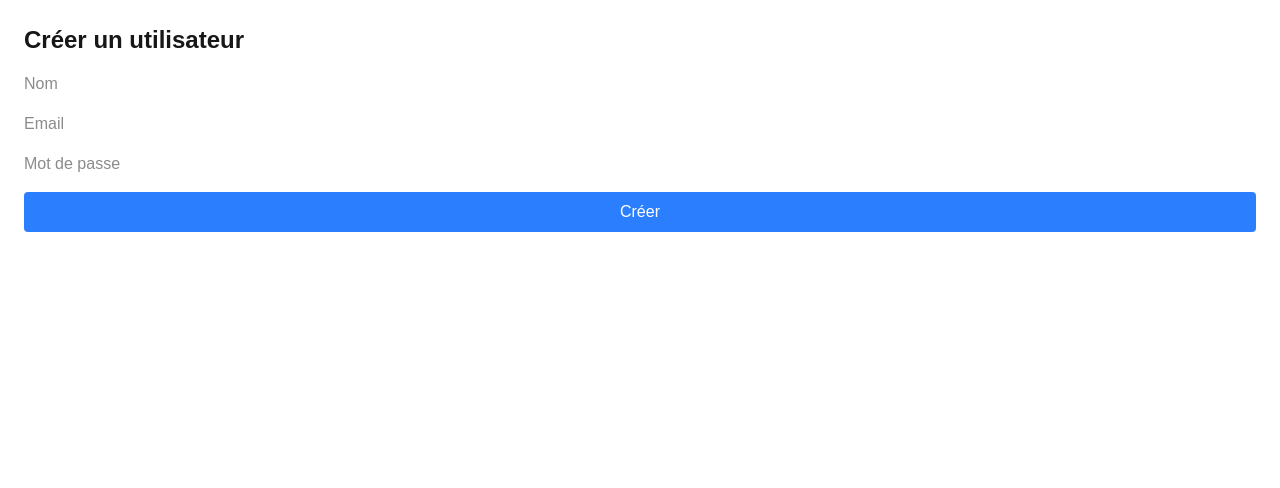
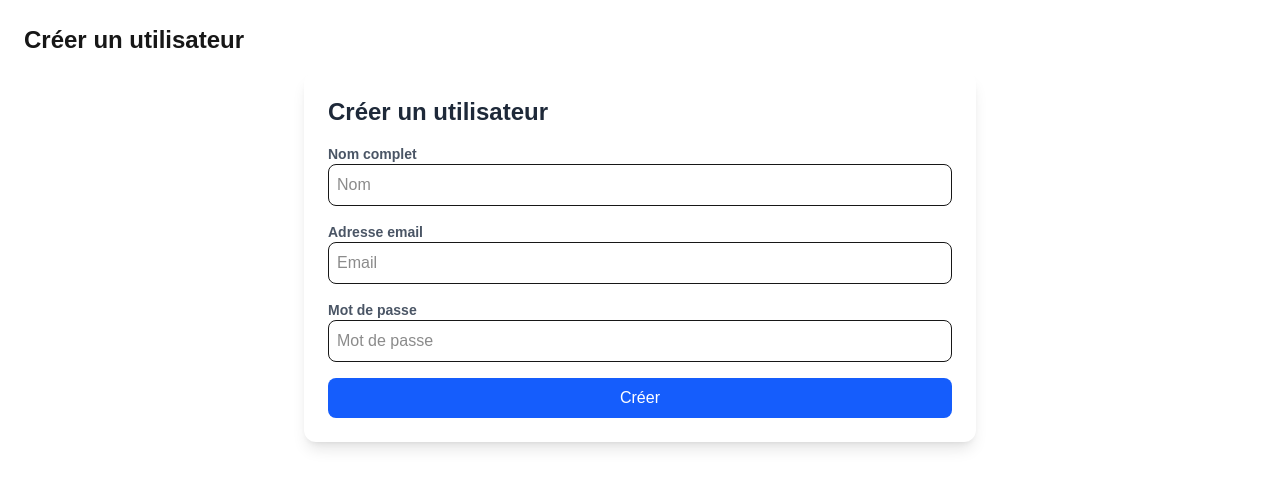
Before and after one commit to Nicnry/s-calculator-js, a Next.js app: page /users/new in a window 1280 px wide. Shown: the top 488 px of the page. Built offline with nearby package versions, Linux system fonts and the light colour scheme; no server answers.

Commit message:
Add page users/new

```diff
--- a/src/app/components/UserForm.tsx
+++ b/src/app/components/UserForm.tsx
@@ -1,4 +1,4 @@
-"use client";
+'use client';
 
 import { useState } from "react";
 import { useRouter } from "next/navigation";
@@ -21,20 +21,62 @@ export default function UserForm({ user }: { user?: User }) {
       } else {
         await addUser(formData);
       }
-      router.push("/users");
+      router.replace("/users");
+      router.refresh();
     } catch (error) {
       console.error("Erreur lors de l'enregistrement", error);
     }
   };
 
   return (
-    <form onSubmit={handleSubmit} className="flex flex-col gap-4">
-      <input type="text" name="name" placeholder="Nom" value={formData.name} onChange={handleChange} required />
-      <input type="email" name="email" placeholder="Email" value={formData.email} onChange={handleChange} required />
-      <input type="password" name="password" placeholder="Mot de passe" value={formData.password} onChange={handleChange} />
-      <button type="submit" className="bg-blue-500 text-white p-2 rounded">
-        {user ? "Modifier" : "Créer"}
-      </button>
-    </form>
+    <div className="max-w-2xl mx-auto bg-white shadow-lg rounded-xl overflow-hidden p-6">
+      <h2 className="text-2xl font-bold text-gray-800 mb-4">{user ? "Modifier l'utilisateur" : "Créer un utilisateur"}</h2>
+      <form onSubmit={handleSubmit} className="space-y-4">
+        <div className="flex flex-col">
+          <label className="text-sm font-semibold text-gray-600">Nom complet</label>
+          <input
+            type="text"
+            name="name"
+            placeholder="Nom"
+            value={formData.name}
+            onChange={handleChange}
+            required
+            className="p-2 border rounded-lg focus:outline-none focus:ring-2 focus:ring-blue-500"
+          />
+        </div>
+
+        <div className="flex flex-col">
+          <label className="text-sm font-semibold text-gray-600">Adresse email</label>
+          <input
+            type="email"
+            name="email"
+            placeholder="Email"
+            value={formData.email}
+            onChange={handleChange}
+            required
+            className="p-2 border rounded-lg focus:outline-none focus:ring-2 focus:ring-blue-500"
+          />
+        </div>
+
+        <div className="flex flex-col">
+          <label className="text-sm font-semibold text-gray-600">Mot de passe</label>
+          <input
+            type="password"
+            name="password"
+            placeholder="Mot de passe"
+            value={formData.password}
+            onChange={handleChange}
+            className="p-2 border rounded-lg focus:outline-none focus:ring-2 focus:ring-blue-500"
+          />
+        </div>
+
+        <button
+          type="submit"
+          className="bg-blue-600 text-white px-4 py-2 rounded-lg hover:bg-blue-700 transition-colors w-full"
+        >
+          {user ? "Modifier" : "Créer"}
+        </button>
+      </form>
+    </div>
   );
 }
--- a/src/app/services/userService.ts
+++ b/src/app/services/userService.ts
@@ -8,7 +8,8 @@ export async function getUsers(): Promise<User[]>  {
       next: {
         revalidate: 60,
         tags: ['users']
-      }
+      },
+      cache: "no-store"
     });
     if (!res.ok) {
       throw new Error("Erreur lors de la récupération des utilisateurs");
--- a/src/app/users/page.tsx
+++ b/src/app/users/page.tsx
@@ -1,11 +1,20 @@
 import { Suspense } from 'react';
 import UserList from "@/app/components/UserList";
 import { getUsers } from "@/app/services/userService";
+import Link from "next/link";
 
 function UsersPageLayout() {
   return (
     <div className="container mx-auto px-4 py-8">
-      <h1 className="text-3xl font-bold mb-6">Gestion des Utilisateurs</h1>
+      <div className="flex justify-between items-center mb-6">
+
+        <h1 className="text-3xl font-bold mb-6">Gestion des Utilisateurs</h1>
+        <Link
+          href={`/users/new`}
+          className="bg-blue-600 text-white px-4 py-2 rounded-lg hover:bg-blue-700 transition"
+          title="+ Créer un utilisateur"
+        >+ Créer un utilisateur</Link>
+      </div>
       <Suspense fallback={<UserListSkeleton />}>
         <UserListWrapper />
       </Suspense>
```
